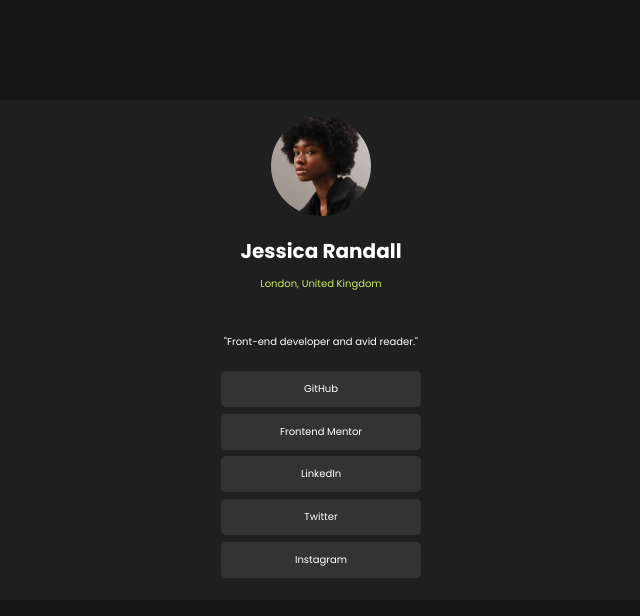
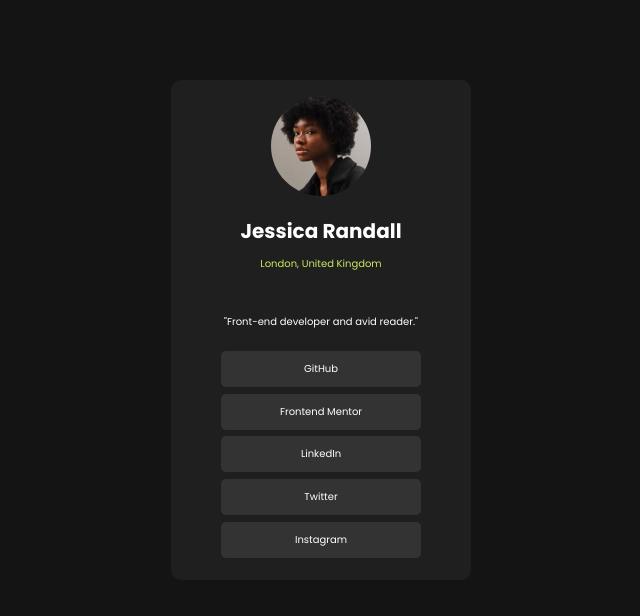
Before and after one commit to facuezeperalta/socialmediaprofile, a plain HTML site: page index.html in a window 1280 px wide. Shown: the whole page, without its empty margins (319-959 px from the left). Drawn offline with Linux system fonts and the light colour scheme.

Commit message:
desktop design done

```diff
--- a/SCSS/styles.Scss
+++ b/SCSS/styles.Scss
@@ -40,6 +40,7 @@ body{
     background-color: $card-background-color;
     margin-top: 100px;
     border-radius: 10px;
+
 }
 
 
@@ -116,3 +117,12 @@ a{
         text-align: center;
         font-size: $sm-font-size;
     }
+
+@media (min-width:800px){
+    .main-container{
+        width: 300px;
+        margin: 0 auto;
+        position: relative;
+        top:10vh;
+    }
+}
```
Also changed, not shown: CSS/styles.css, 1 other file.
